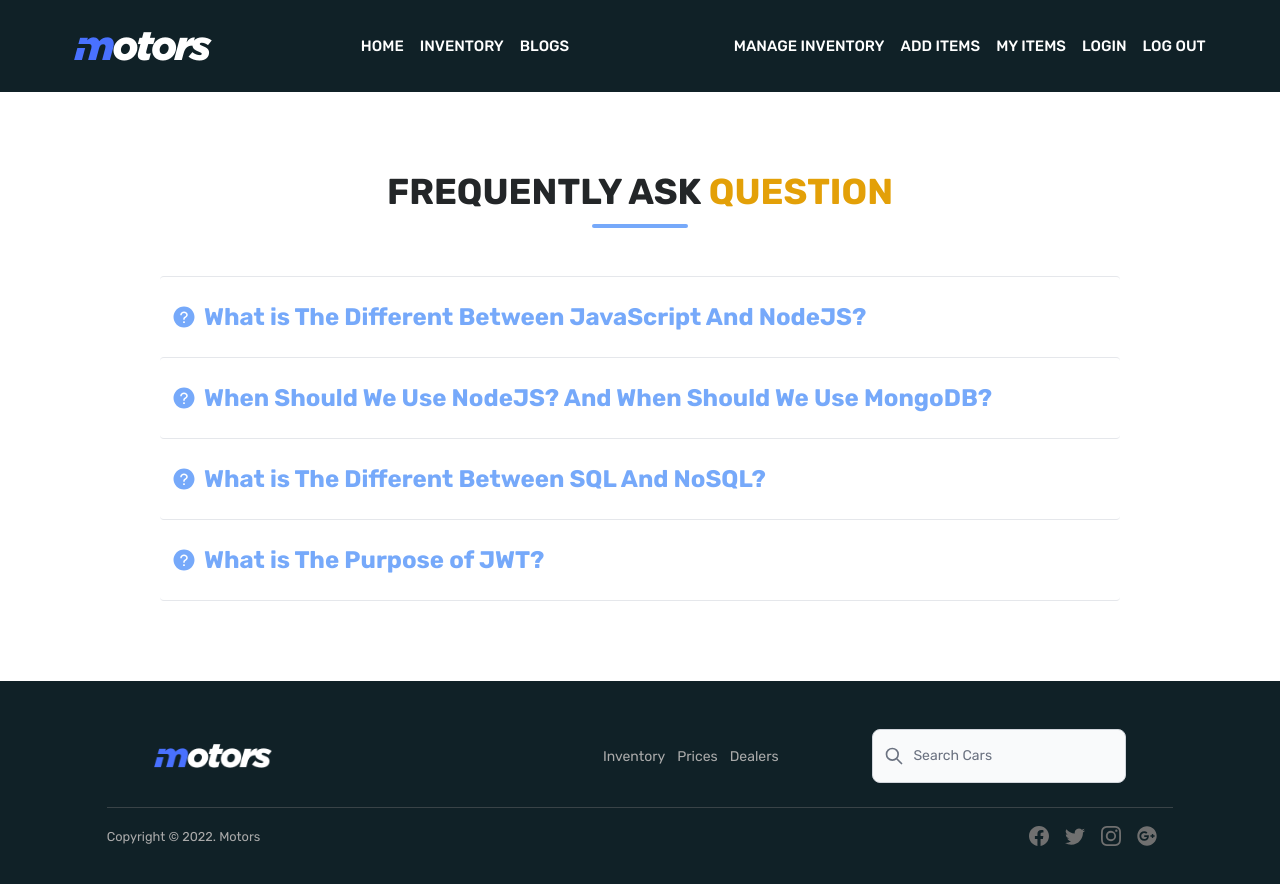
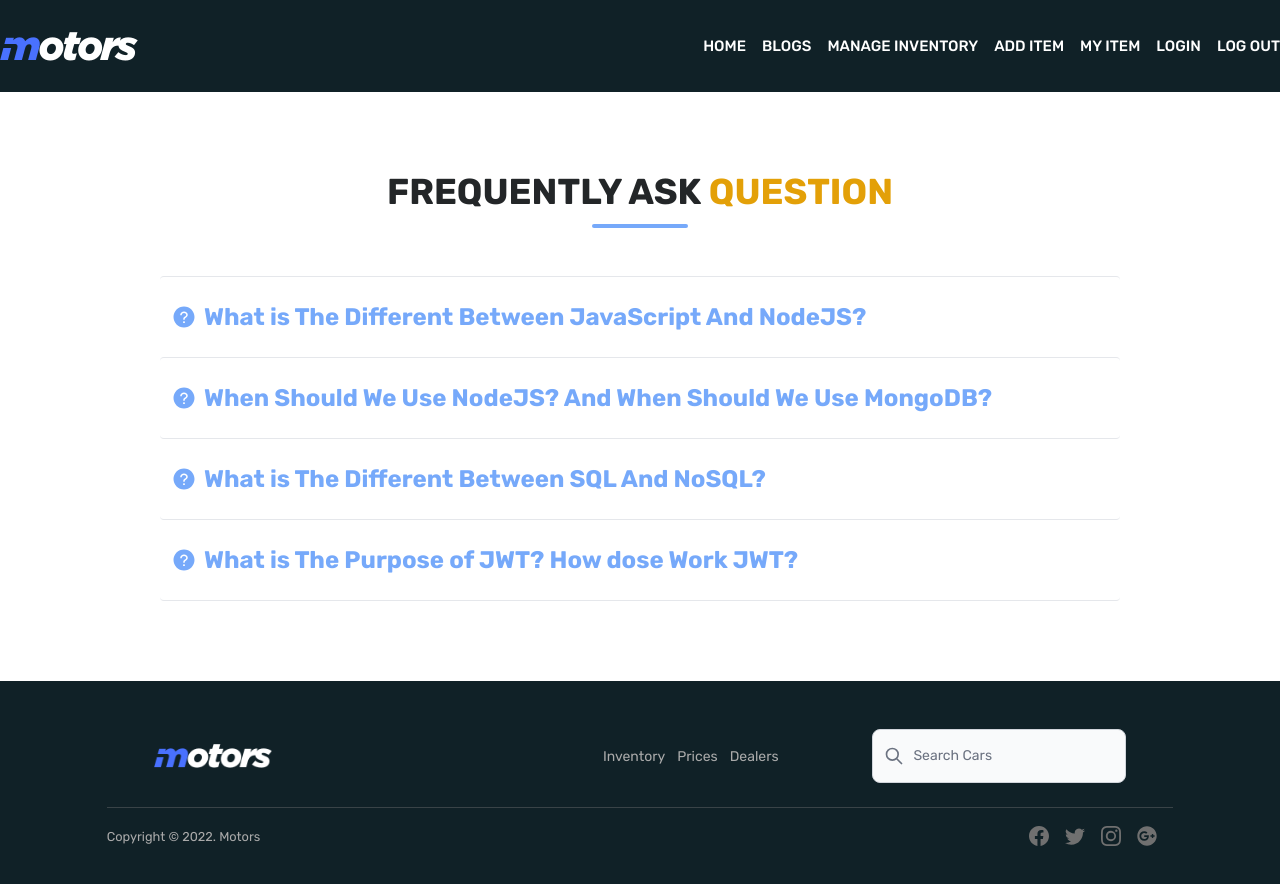
Before and after one commit to NishatFariza/motors-car-client, a React (Create React App) app: page /blogs in a window 1280 px wide. Shown: the top 884 px of the page. Built offline with nearby package versions, Linux system fonts and the light colour scheme.

Commit message:
navlink added

```diff
--- a/src/pages/Blogs/Blogs.jsx
+++ b/src/pages/Blogs/Blogs.jsx
@@ -135,7 +135,7 @@ const Blogs = () => {
           <AccordionItemHeading className=" py-6 px-3 rounded">
             <AccordionItemButton className="text-2xl font-bold text-blue-400 flex items-center">
               <AiFillQuestionCircle className="mr-2"></AiFillQuestionCircle>
-              What is The Purpose of JWT?
+              What is The Purpose of JWT? How dose Work JWT?
             </AccordionItemButton>
           </AccordionItemHeading>
           <AccordionItemPanel>
--- a/src/pages/Shared/Header/Header.jsx
+++ b/src/pages/Shared/Header/Header.jsx
@@ -1,41 +1,41 @@
 import React from "react";
-import { Link } from "react-router-dom";
+import { NavLink } from "react-router-dom";
 import logo from "../../../images/logo.png";
 import "./Header.css";
 
 const Header = () => {
   return (
-    <nav className="flex justify-around items-center shared-bg py-5 text-white ">
-      <Link to="/" className="cursor-pointer">
-        <img src={logo} alt="" />
-      </Link>
-      <div>
-        <Link className=" duration-500 menu-text" to="/">
-          HOME
-        </Link>
-        <Link className=" duration-500 ml-4 menu-text" to="/inventory">
-          INVENTORY
-        </Link>
-        <Link className=" duration-500 ml-4 menu-text" to="/blogs">
-          BLOGS
-        </Link>
-      </div>
-      <div>
-        <Link className=" duration-500 ml-4 menu-text" to="/manageInventory">
-          MANAGE INVENTORY
-        </Link>
-        <Link className=" duration-500 ml-4 menu-text" to="/addItem">
-          ADD ITEMS
-        </Link>
-        <Link className=" duration-500 ml-4 menu-text" to="/myItem">
-          MY ITEMS
-        </Link>
-        <Link className=" duration-500 ml-4 menu-text" to="/login">
-          LOGIN
-        </Link>
-        <Link className=" duration-500 ml-4 menu-text" to="/LogOut">
-          LOG OUT
-        </Link>
+    <nav className=" shared-bg py-5 text-white ">
+      <div className="container mx-auto flex justify-between items-center">
+        <NavLink to="/" className="cursor-pointer">
+          <img src={logo} alt="" />
+        </NavLink>
+        <div>
+          <NavLink className=" duration-500 menu-text" to="/">
+            HOME
+          </NavLink>
+          <NavLink className=" duration-500 ml-4 menu-text" to="/blogs">
+            BLOGS
+          </NavLink>
+          <NavLink
+            className=" duration-500 ml-4 menu-text"
+            to="/manageInventory"
+          >
+            MANAGE INVENTORY
+          </NavLink>
+          <NavLink className=" duration-500 ml-4 menu-text" to="/addItem">
+            ADD ITEM
+          </NavLink>
+          <NavLink className=" duration-500 ml-4 menu-text" to="/myItem">
+            MY ITEM
+          </NavLink>
+          <NavLink className=" duration-500 ml-4 menu-text" to="/login">
+            LOGIN
+          </NavLink>
+          <NavLink className=" duration-500 ml-4 menu-text" to="/LogOut">
+            LOG OUT
+          </NavLink>
+        </div>
       </div>
     </nav>
   );
```
